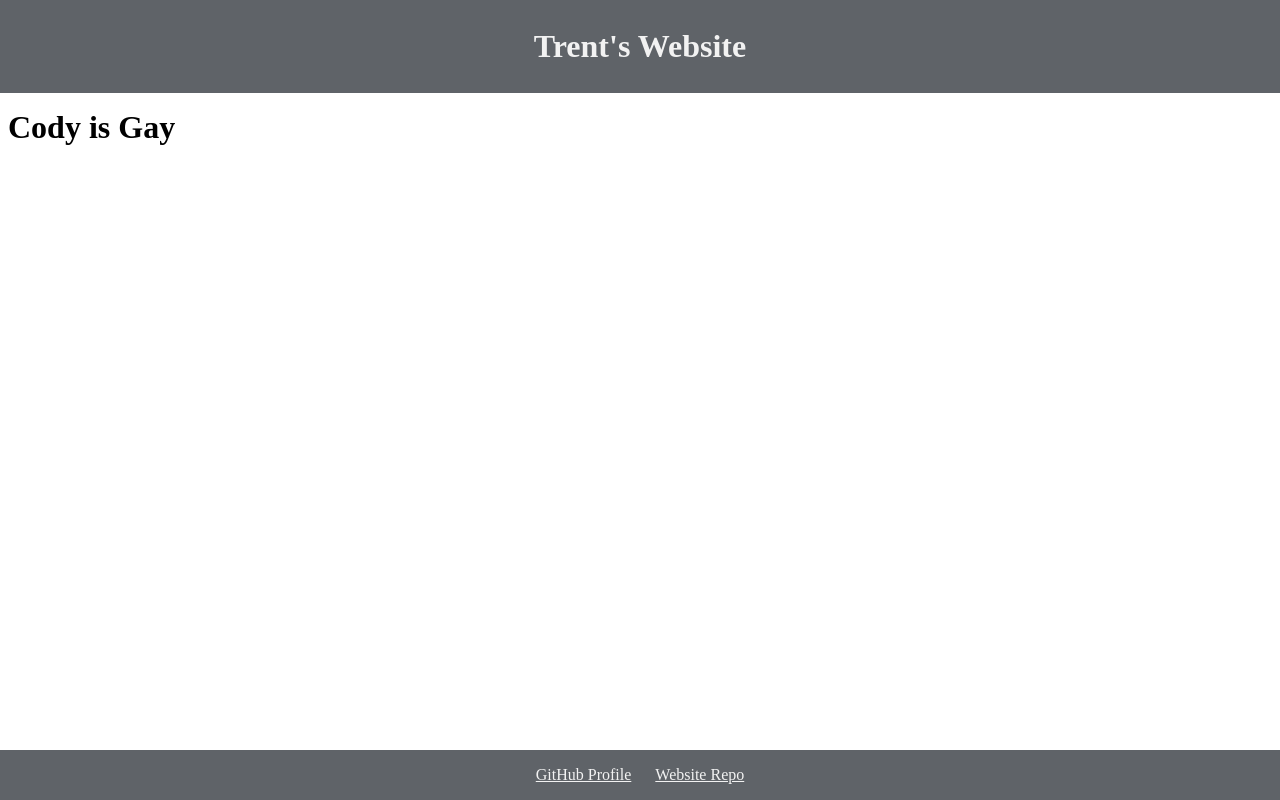
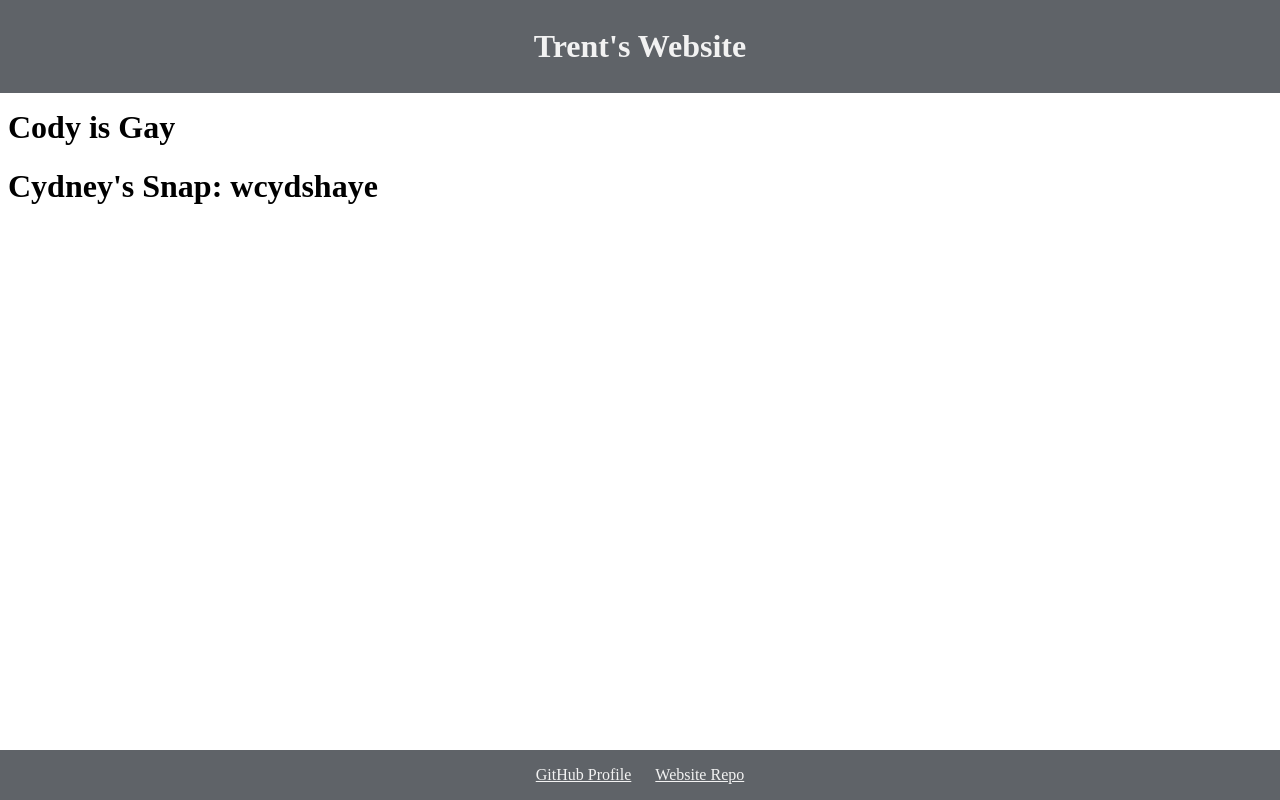
Before and after one commit to TrentKnight/TrentKnight.github.io, a plain HTML site: page index.html in a window 1280 px wide. Drawn offline with Linux system fonts and the light colour scheme.

Commit message:
Update index.html

```diff
--- a/index.html
+++ b/index.html
@@ -35,6 +35,7 @@
       <br>
     </p>
     <h1>Cody is Gay</h1>
+    <h1>Cydney's Snap: wcydshaye</h1>
     <style>
       .footer {
         position: fixed;
```
